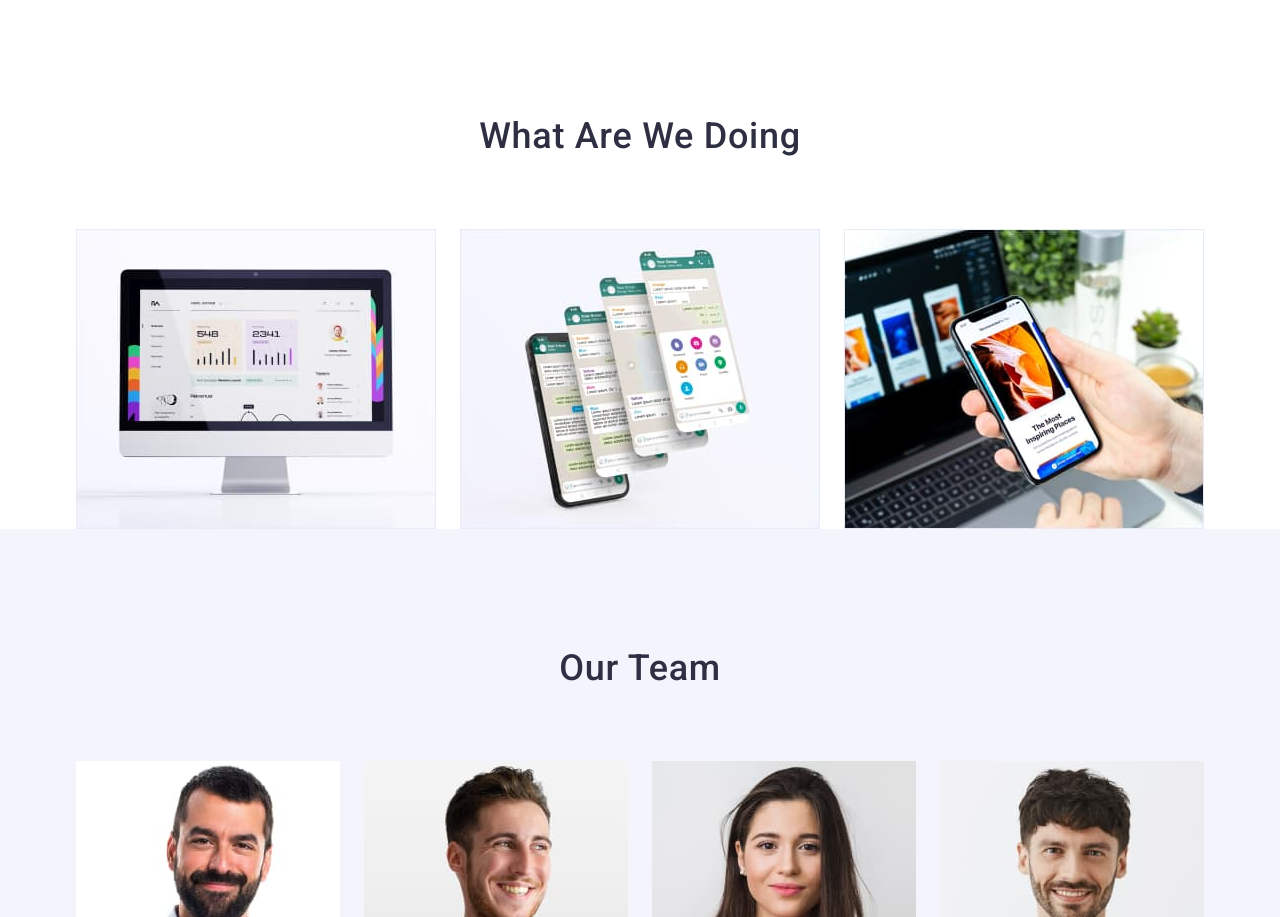
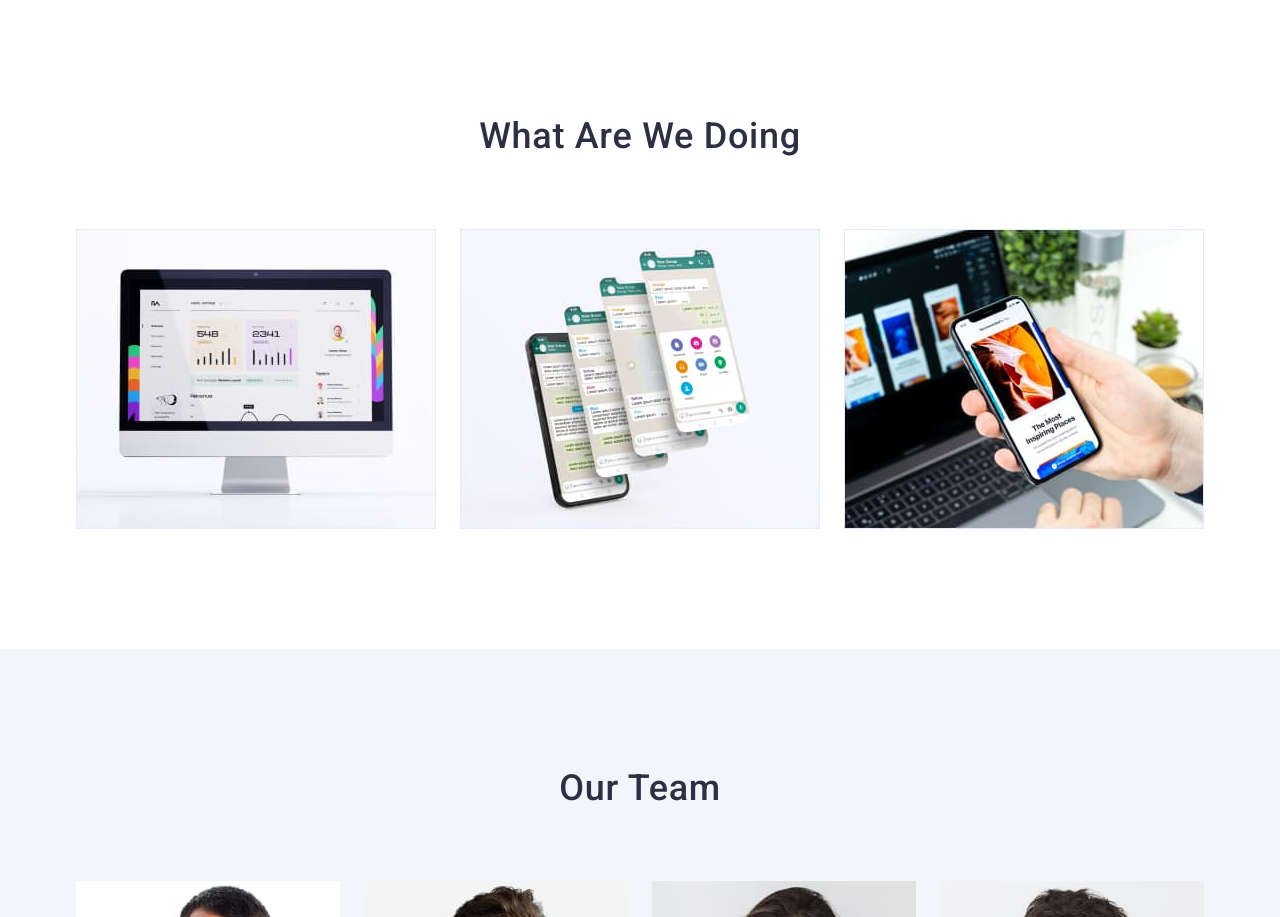
Before and after one commit to AndriiKusiak/goit-markup-hw-03, a plain HTML site: page index.html in a window 1280 px wide. Shown: the part 924-1841 px from the top of the page. Drawn offline with nearby package versions, Linux system fonts and the light colour scheme.

Commit message:
Update styles.css

```diff
--- a/css/styles.css
+++ b/css/styles.css
@@ -197,6 +197,10 @@ img {
   margin: 0 auto 72px;
 }
 
+.doing-section {
+  padding-bottom: 120px;
+}
+
 .doing-title {
   margin-bottom: 72px;
 }
```
